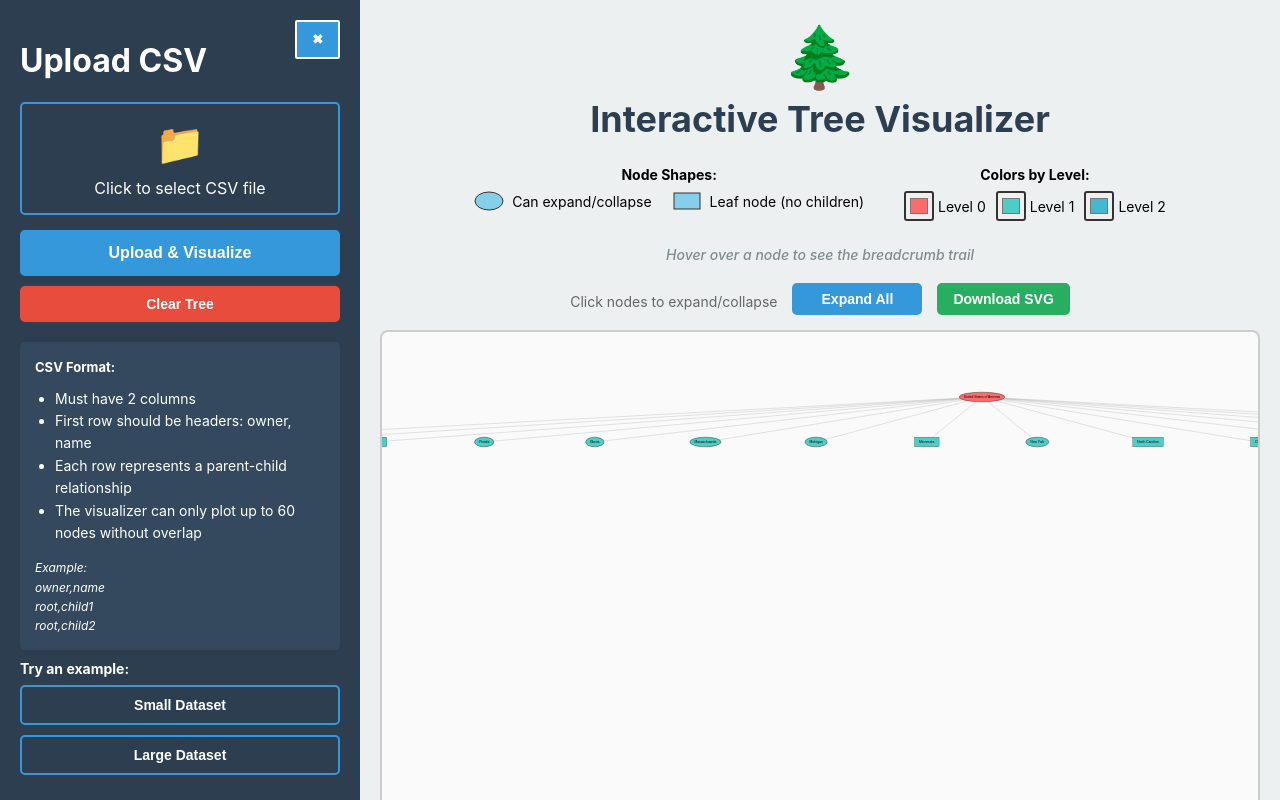
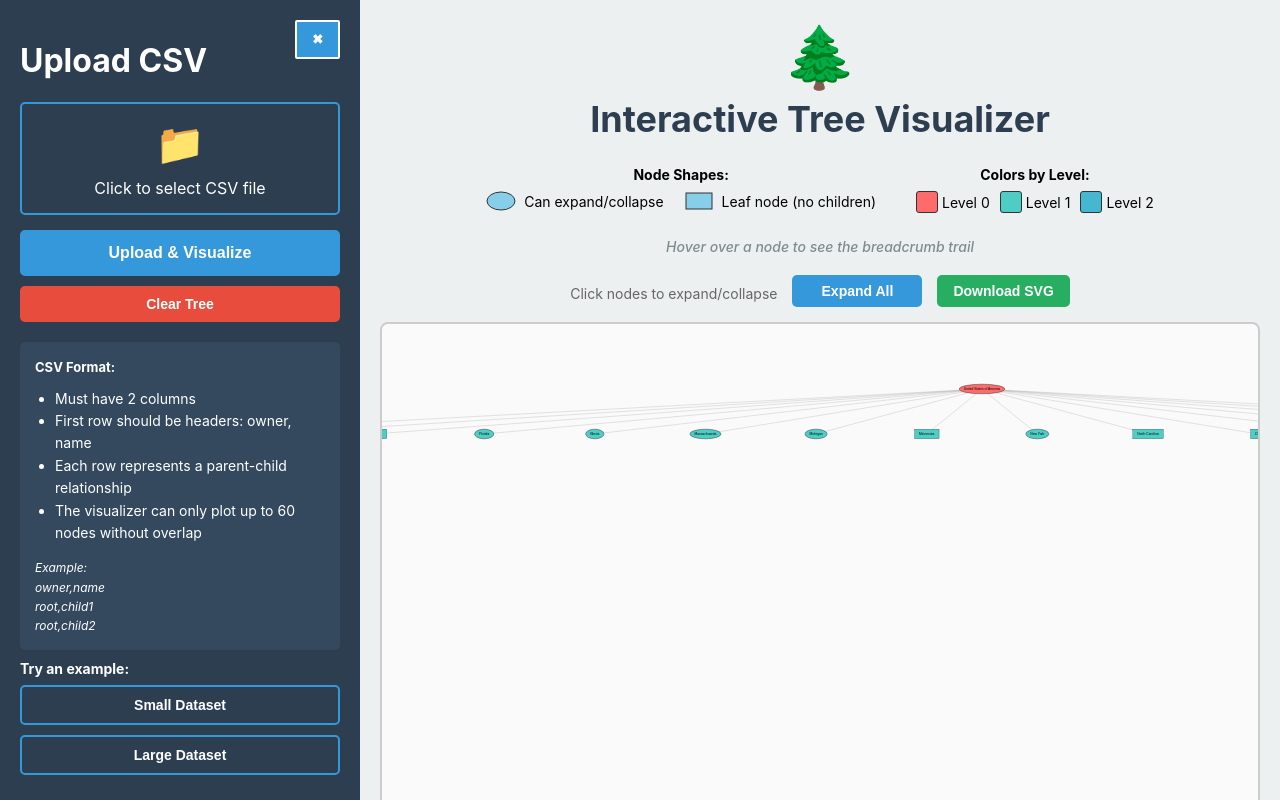
Before and after one commit to isabellamddo/interactive-tree-visualizer, a React (Create React App) app: page / in a window 1280 px wide. Both pictures are taken after a click on the button "Small Dataset". Built offline with nearby package versions, Linux system fonts and the light colour scheme.

Commit message:
Remove all custom color stuff. It's too complex

```diff
--- a/src/TreeVisualization.js
+++ b/src/TreeVisualization.js
@@ -7,8 +7,6 @@ const TreeVisualization = ({ treeData }) => {
   const updateRef = useRef(null); // Update function can be called externally
   const [breadcrumb, setBreadcrumb] = useState([]);
   const [nodeCount, setNodeCount] = useState(0);
-  const defaultColors = ['#ff6b6b', '#4ecdc4', '#45b7d1', '#96ceb4', '#feca57', '#ff9ff3', '#54a0ff'];
-  const [customColors, setCustomColors] = useState(defaultColors.slice());
 
   // References
   const svgRef = useRef();
@@ -29,7 +27,8 @@ const TreeVisualization = ({ treeData }) => {
   }
 
   function getNodeColor(node) {
-    return customColors[node.depth % customColors.length];
+    const colors = ['#ff6b6b', '#4ecdc4', '#45b7d1', '#96ceb4', '#feca57', '#ff9ff3', '#54a0ff'];
+    return colors[node.depth % colors.length];
   }
 
   function collapse(d) {
@@ -352,42 +351,6 @@ const TreeVisualization = ({ treeData }) => {
 
   }, [treeData]);
 
-  const handleColorChange = (index, newColor) => {
-    const newColors = customColors.slice();
-    newColors[index] = newColor; // Update specific colorin custom colors array
-    setCustomColors(newColors);
-
-    // Force immediate update
-    setTimeout(() => {
-      updateNodeColors();
-    }, 0);
-  }
-
-  const resetColors = () => {
-    setCustomColors(defaultColors.slice());
-  }
-
-  const updateNodeColors = () => {
-    if (!mainGroupRef.current) return; // Only if nodes are rendered
-
-    mainGroupRef.current.selectAll('g.node').each(function (node) {
-      const nodeGroup = d3.select(this);
-      const canExpand = node.children || node._children;
-
-      if (canExpand) {
-        nodeGroup.select('ellipse').style('fill', customColors[node.depth % customColors.length]);
-      } else {
-        nodeGroup.select('rect').style('fill', customColors[node.depth % customColors.length]);
-      }
-    });
-  };
-
-  // If custom colors changes and treedata is rendered
-  useEffect(() => {
-    if (treeData && mainGroupRef.current) {
-      updateNodeColors();
-    }
-  }, [customColors, treeData]);
 
   const toggleExpandCollapse = () => {
     if (!rootRef.current || !updateRef.current) return;
@@ -408,6 +371,8 @@ const TreeVisualization = ({ treeData }) => {
   };
 
   // Legend data
+  const legendColors = ['#ff6b6b', '#4ecdc4', '#45b7d1', '#96ceb4', '#feca57', '#ff9ff3', '#54a0ff'];
+
   const Legend = () => (
     <div style={{
       display: 'flex',
@@ -437,21 +402,15 @@ const TreeVisualization = ({ treeData }) => {
       <div>
         <strong>Colors by Level:</strong>
         <div style={{ display: 'flex', gap: '10px', marginTop: '8px', flexWrap: 'wrap' }}>
-          {customColors.slice(0, maxDepth).map((color, index) => (
+          {legendColors.slice(0, maxDepth).map((color, index) => (
             <div key={index} style={{ display: 'flex', alignItems: 'center', gap: '4px' }}>
-              <input
-                type="color"
-                value={color}
-                onChange={(e) => handleColorChange(index, e.target.value)}
-                style={{
-                  width: '30px',
-                  height: '30px',
-                  border: '2px solid #333',
-                  borderRadius: '3px',
-                  cursor: 'pointer'
-                }}
-                title={`Choose color for Level ${index}`}
-              />
+              <div style={{
+                width: '20px',
+                height: '20px',
+                backgroundColor: color,
+                border: '1px solid #333',
+                borderRadius: '3px'
+              }}></div>
               <span>Level {index}</span>
             </div>
           ))}
```
